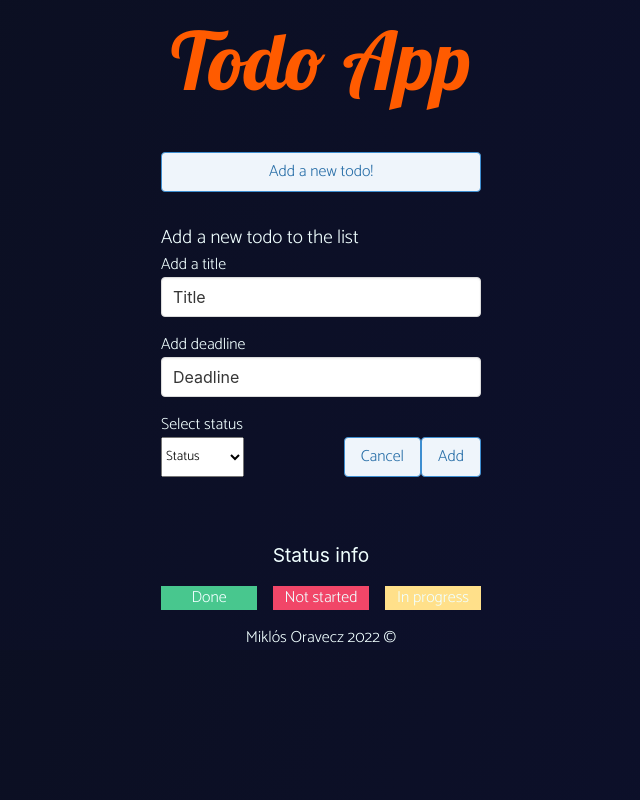
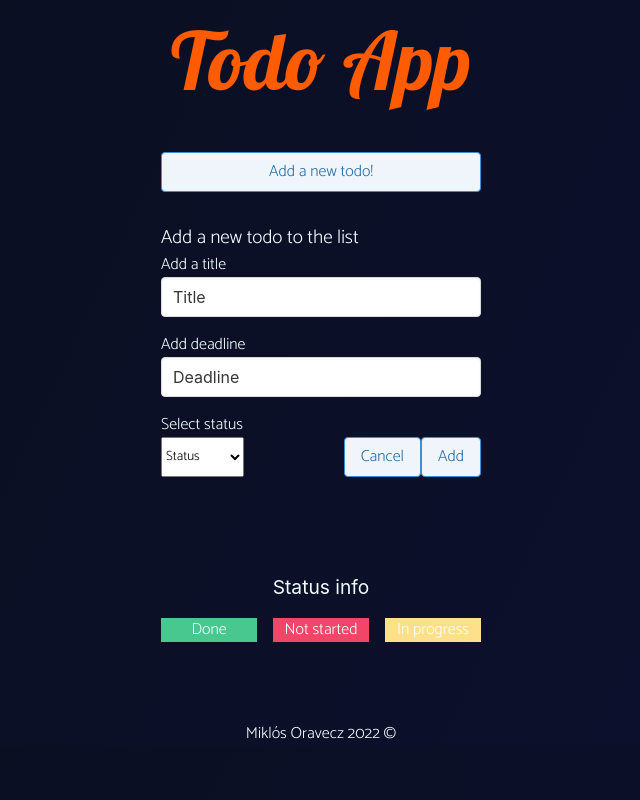
Before and after one commit to miklosoravecz/todoApp, a React (Create React App) app: page / in a window 1280 px wide. Shown: the whole page, without its empty margins (319-959 px from the left). Built offline with nearby package versions, Linux system fonts and the light colour scheme.

Commit message:
info styles

```diff
--- a/src/components/Info/Info.css
+++ b/src/components/Info/Info.css
@@ -1,9 +1,13 @@
+.info-container {
+	margin-bottom: 4rem;
+}
 .info-title {
 	display: flex;
 	flex-direction: row;
 	justify-content: center;
 	margin-bottom: 1rem;
 	font-size: larger;
+	margin-top: 2rem;
 }
 .info {
 	display: flex;
--- a/src/components/Info/index.js
+++ b/src/components/Info/index.js
@@ -3,7 +3,7 @@ import "./Info.css"
 
 export const Info = ({children, cls, type, func}) => {
 	return (
-		<>
+		<div className="info-container">
 			<div>
 				<h2 className="info-title">Status info</h2>
 			</div>
@@ -12,6 +12,6 @@ export const Info = ({children, cls, type, func}) => {
 				<div className="info-not-started">Not started</div>
 				<div className="info-in-progress">In progress</div>
 			</div>
-		</>
+		</div>
 	)
 }
```
